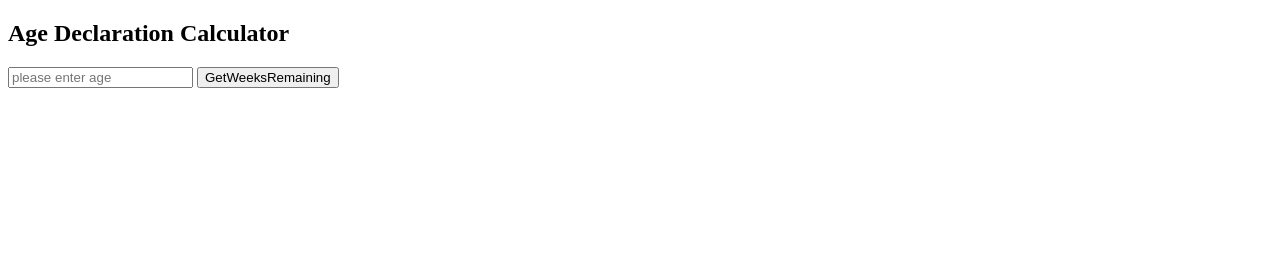
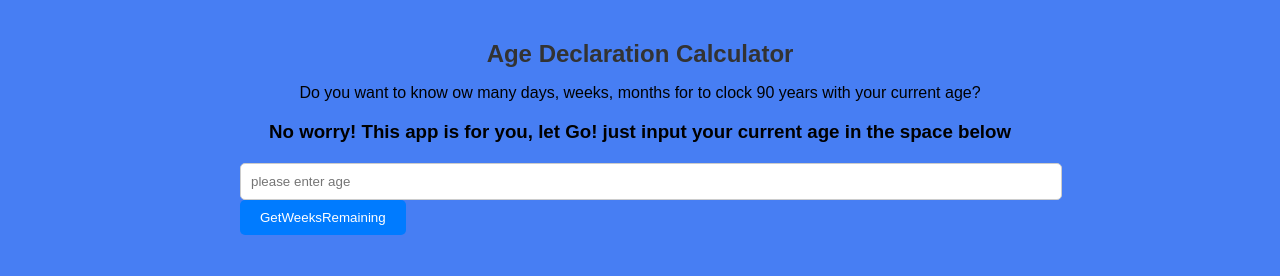
Before and after one commit to Aransiola-Esther/Agecalculator, a plain HTML site: page index.html in a window 1280 px wide. Drawn offline with Linux system fonts and the light colour scheme.

Commit message:
initial commit

```diff
--- a/index.html
+++ b/index.html
@@ -4,20 +4,31 @@
     <meta charset="UTF-8">
     <meta name="viewport" content="width=device-width, initial-scale=1.0">
     <title>Document</title>
+    <link rel="stylesheet" href="styles.css">
 </head>
 <body>
 
-    <section class="container">
+    <section class="container whole">
         <div class="row">
-            <div class="col">
-                <div class="form-group cal ">
-                    <h1>Age Declaration Calculator </h1>
-                    <input type="number" id="age" placeholder="please enter age" required>
+           <div class="col center">
+             <h1 class="dec">Age Declaration Calculator </h1>
+             <p>Do you want to know ow many days, weeks, months for to clock 90 years with your current age?</p>
+             <h3>No worry! This app is for you, let Go! just input your current age in the space below</h3>
+            </div>
+            <div class="row">
+                <div class="col">
+                    <div class="form-group cal ">
+                        <input type="number" id="age" placeholder="please enter age" required>
+                        <button type="button" id="calculate">GetWeeksRemaining</button>
+                        <p id="display"></p>
+                    </div>
+                </div>
 
-                    <button type="button" id="calculate">GetWeeksRemaining</button>
-                    <p id="display"></p>
-                </div>
+
             </div>
+
+
+
         </div>
     </section>
     <script>
--- a/styles.css
+++ b/styles.css
@@ -1,6 +1,67 @@
-*{
-    box-sizing: border-box;
-}
-.cal{
-    border: blue solid;
-}
+/* styles.css */
+
+/* Apply styles to the whole page */
+body {
+    font-family: Arial, sans-serif;
+    background-color: #477ef3;
+    margin: 0;
+    padding: 0;
+  }
+
+  /* Style the container */
+  .container {
+    max-width: 800px;
+    margin: 0 auto;
+    padding: 20px;
+  }
+
+  /* Style the center column */
+  .center {
+    text-align: center;
+  }
+
+  /* Style the header */
+  .dec {
+    color: #333;
+    font-size: 24px;
+    margin-bottom: 10px;
+  }
+
+  /* Style the paragraph */
+  p {
+    font-size: 16px;
+  }
+
+  /* Style the form group */
+  .form-group {
+    margin-top: 20px;
+  }
+
+
+  input[type="number"] {
+    padding: 10px;
+    width: 100%;
+    border: 1px solid #ccc;
+    border-radius: 5px;
+  }
+
+  /* Style the button */
+  button {
+    padding: 10px 20px;
+    background-color: #007BFF;
+    color: #fff;
+    border: none;
+    border-radius: 5px;
+    cursor: pointer;
+  }
+
+  /* Style the button on hover */
+  button:hover {
+    background-color: #0056b3;
+  }
+
+  /* Style the result paragraph */
+  #display {
+    margin-top: 10px;
+    font-size: 18px;
+  }
```
